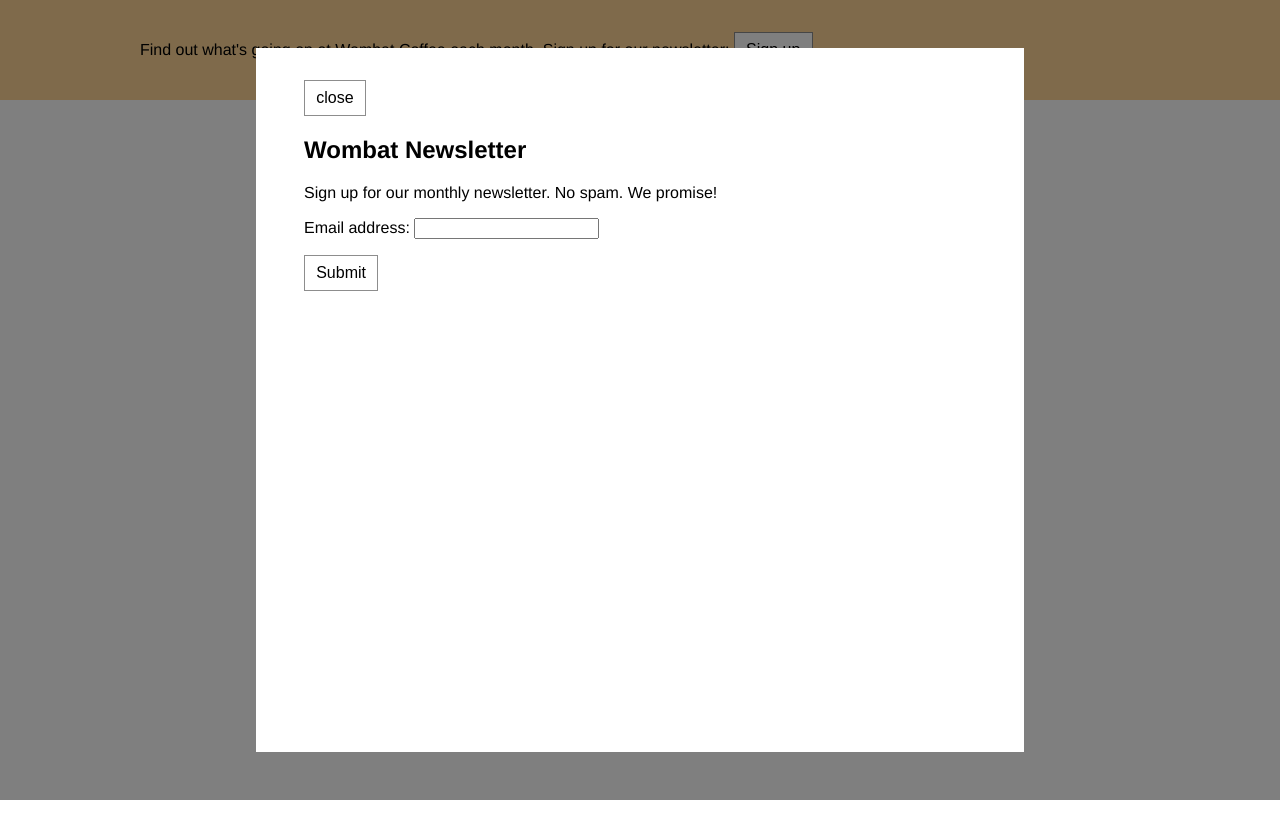
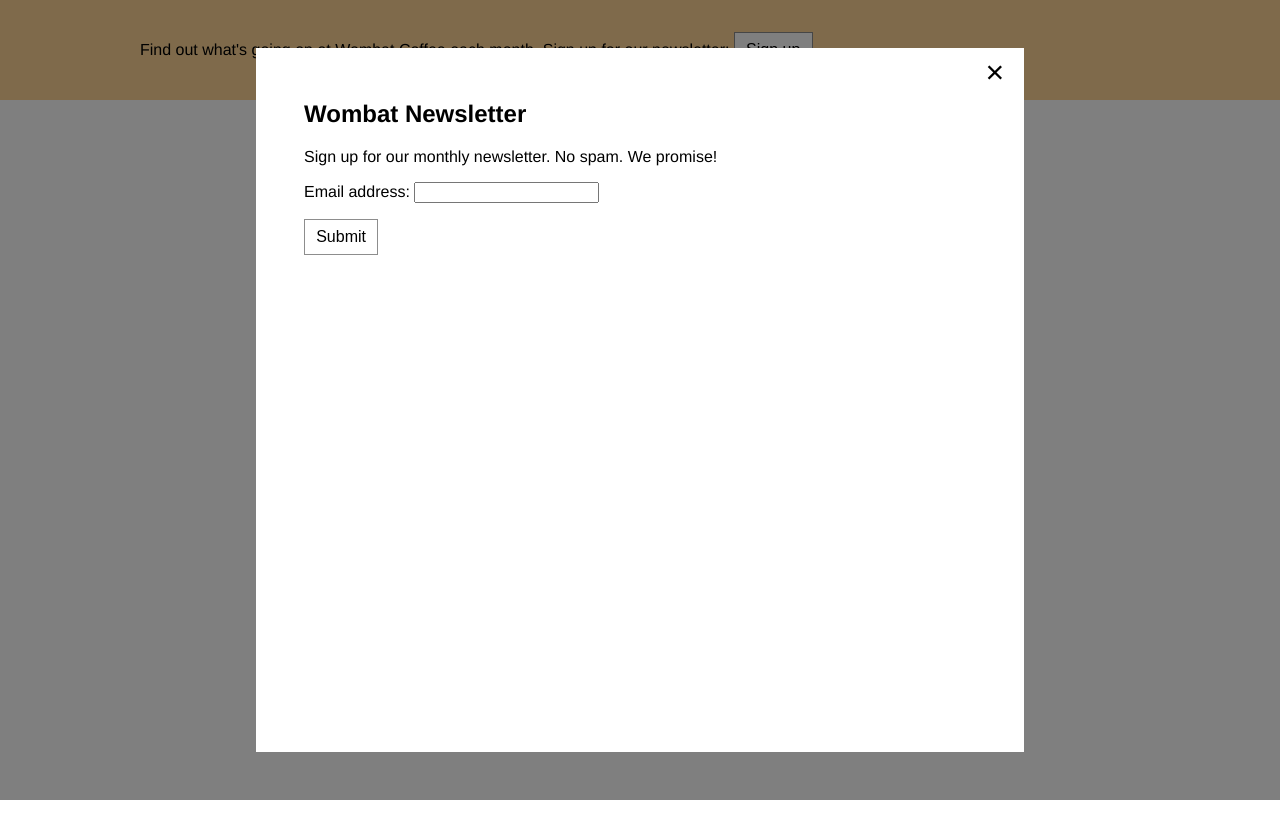
Before and after one commit to renntbenrennt/css-or-sass-notes, a plain HTML site: page Positioned/fixed-positioned/index.html in a window 1280 px wide. Both pictures are taken after a click on the button "Sign up". Shown: the top 838 px of the page. Drawn offline with Linux system fonts and the light colour scheme.

Commit message:
absolute positioned
Well, so basically absolute positioned element's position is based on
its closest positioned ancestor
CLOSEST POSITIONED ANCESTOR

Also, when we want to create some shape like element on the page,
we can use the escaped unicode number, if you are using it in the content property

```diff
--- a/Positioned/fixed-positioned/style.css
+++ b/Positioned/fixed-positioned/style.css
@@ -48,4 +48,23 @@
 
 .modal-close {
     cursor: pointer;
+    position: absolute;
+    top: .3em;
+    right: .3em;
+    padding: .3em;
+    font-size: 2em;
+    height: 1em;
+    width: 1em;
+    text-indent: 10em;
+    overflow: hidden;
+    border: 0;
 }
+
+.modal-close::after {
+    position: absolute;
+    line-height: .5;
+    top: .2em;
+    left: .1em;
+    text-indent: 0;
+    content: "\00D7";
+}
```
